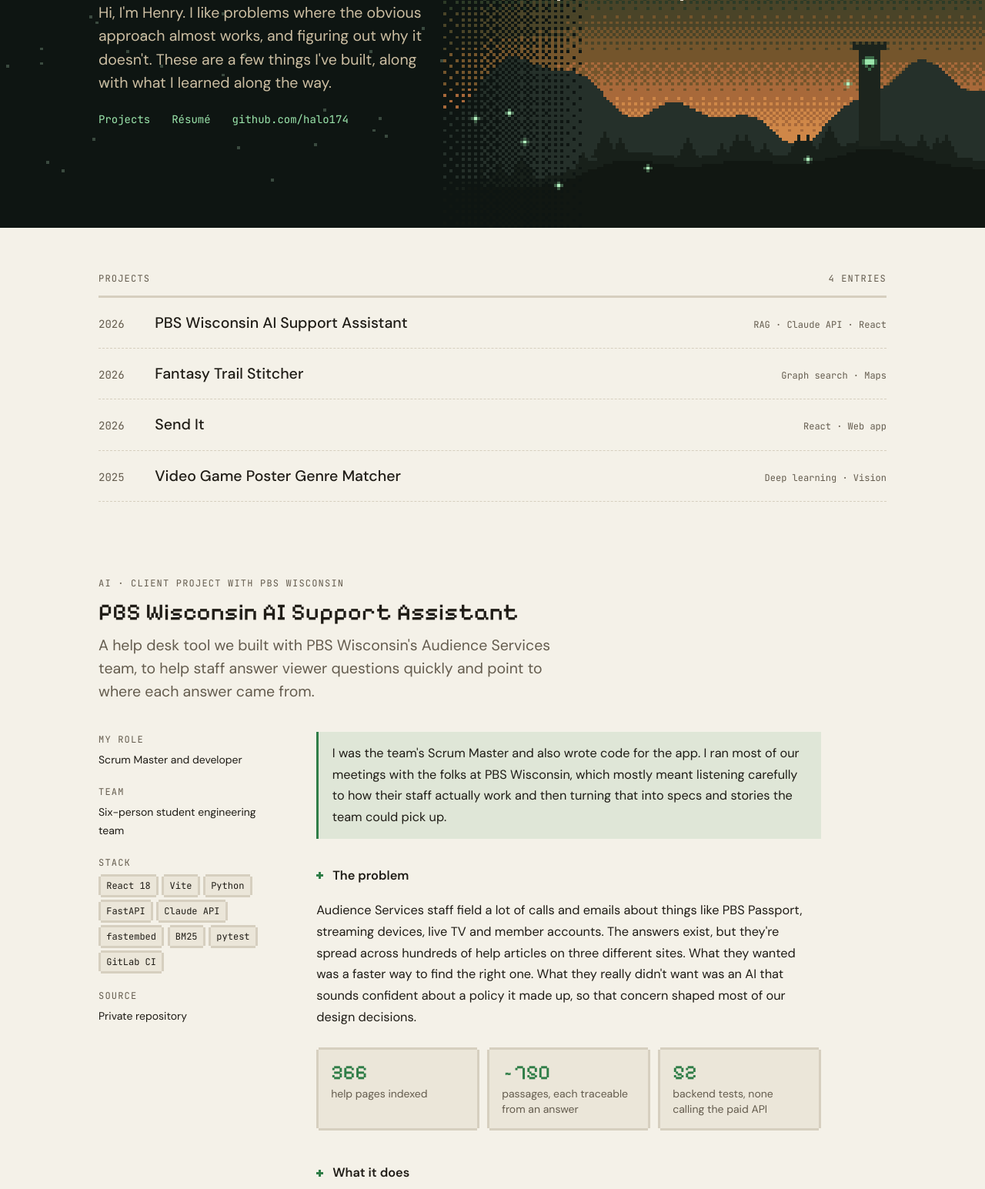
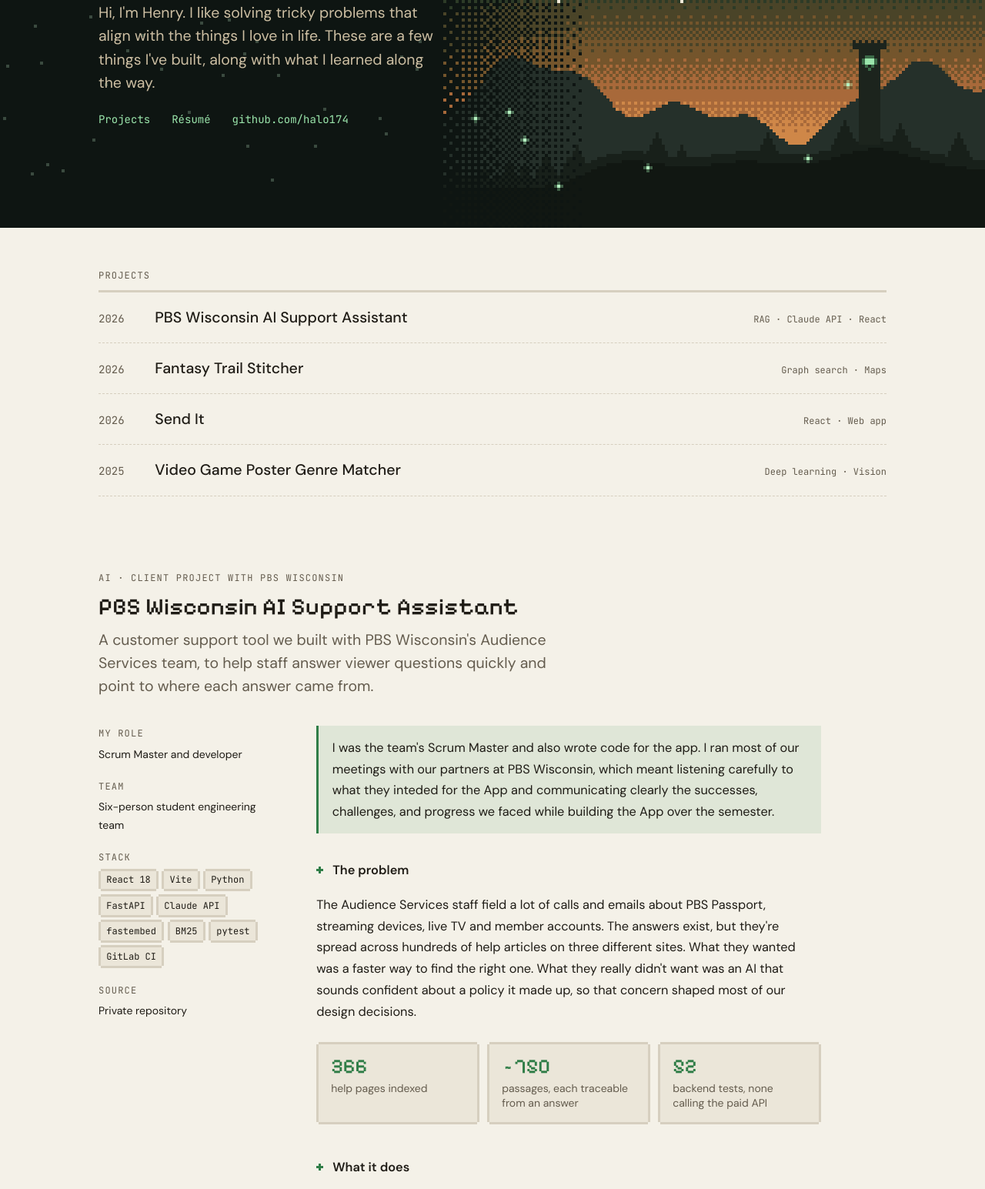
Before and after one commit to halo174/halo174.github.io, a plain HTML site: page index.html in a window 1280 px wide. Shown: the part 252-1797 px from the top of the page at 77% size. Drawn offline with Linux system fonts and the light colour scheme.

Commit message:
made edits and fixed stuff

```diff
--- a/index.html
+++ b/index.html
@@ -172,7 +172,7 @@ footer .wrap { display: flex; flex-wrap: wrap; justify-content: space-between; g
   <div class="wrap">
     <span class="label"><span class="gem">◆</span>&nbsp; Software engineer · Madison, WI</span>
     <h1>Henry Keeler</h1>
-    <p class="intro">Hi, I'm Henry. I like problems where the obvious approach almost works, and figuring out why it doesn't. These are a few things I've built, along with what I learned along the way.</p>
+    <p class="intro">Hi, I'm Henry. I like solving tricky problems that align with the things I love in life. These are a few things I've built, along with what I learned along the way.</p>
     <div class="links">
       <a href="#projects">Projects</a>
       <a href="https://docs.google.com/document/d/1Nr9_P3UoWjgyEB6uvb-1aSvs8XraqKjAKHJQ6kfsMBI/edit?usp=drive_link">Résumé</a>
@@ -185,7 +185,6 @@ footer .wrap { display: flex; flex-wrap: wrap; justify-content: space-between; g
   <section class="index wrap" id="projects" aria-labelledby="index-title">
     <div class="index-head">
       <h2 id="index-title" class="label">Projects</h2>
-      <span class="label">4 entries</span>
     </div>
     <ol>
       <li><a href="#pbs"><span class="i-year">2026</span><span class="i-name">PBS Wisconsin AI Support Assistant</span><span class="i-tags">RAG · Claude API · React</span></a></li>
@@ -201,7 +200,7 @@ footer .wrap { display: flex; flex-wrap: wrap; justify-content: space-between; g
       <div class="p-top">
         <span class="label">AI · Client project with PBS Wisconsin</span>
         <h2>PBS Wisconsin AI Support Assistant</h2>
-        <p class="lede">A help desk tool we built with PBS Wisconsin's Audience Services team, to help staff answer viewer questions quickly and point to where each answer came from.</p>
+        <p class="lede">A customer support tool we built with PBS Wisconsin's Audience Services team, to help staff answer viewer questions quickly and point to where each answer came from.</p>
       </div>
 
       <div class="p-grid">
@@ -214,11 +213,11 @@ footer .wrap { display: flex; flex-wrap: wrap; justify-content: space-between; g
 
         <div class="body">
           <div class="role">
-            <p>I was the team's Scrum Master and also wrote code for the app. I ran most of our meetings with the folks at PBS Wisconsin, which mostly meant listening carefully to how their staff actually work and then turning that into specs and stories the team could pick up.</p>
+            <p>I was the team's Scrum Master and also wrote code for the app. I ran most of our meetings with our partners at PBS Wisconsin, which meant listening carefully to what they inteded for the App and communicating clearly the successes, challenges, and progress we faced while building the App over the semester.</p>
           </div>
 
           <h3>The problem</h3>
-          <p>Audience Services staff field a lot of calls and emails about things like PBS Passport, streaming devices, live TV and member accounts. The answers exist, but they're spread across hundreds of help articles on three different sites. What they wanted was a faster way to find the right one. What they really didn't want was an AI that sounds confident about a policy it made up, so that concern shaped most of our design decisions.</p>
+          <p>The Audience Services staff field a lot of calls and emails about PBS Passport, streaming devices, live TV and member accounts. The answers exist, but they're spread across hundreds of help articles on three different sites. What they wanted was a faster way to find the right one. What they really didn't want was an AI that sounds confident about a policy it made up, so that concern shaped most of our design decisions.</p>
 
           <div class="readouts" role="list">
             <div class="readout pxbox" role="listitem"><b>366</b><span>help pages indexed</span></div>
@@ -269,7 +268,7 @@ footer .wrap { display: flex; flex-wrap: wrap; justify-content: space-between; g
         </dl>
 
         <div class="body">
-          <p>The idea is simple: Frodo's road from Bag End to Mount Doom is about 2,865 km, so what if you walked it for real, 5 or 10 km at a time near home? You choose how far you want to go today, the app plans a real route of that length, and your progress carries over to the next walk.</p>
+          <p>Imagine going on the same journey as Frodo. From the Shire to Moria, from Moria to Mount Doom. This would be awesome! While you can't walk the exact route, how about walking the distance little by little every day in your own city!</p>
           <p>When a walk reaches a stop on the journey, the route bends through a real place that fits it. From the Arboretum, the Dead Marshes land in Gardner Marsh, and from campus, Lothlórien lands in Muir Woods. It works in any US city, too: the app downloads that city's map the first time someone walks there and saves it for next time.</p>
           <p>Underneath all of that is a routing problem that turned out to be more interesting than I expected. Finding the shortest path between two points is a solved problem. Finding a path of a <em>specific</em> length is a lot harder, and most of this project is me working out why.</p>
 
@@ -306,7 +305,7 @@ footer .wrap { display: flex; flex-wrap: wrap; justify-content: space-between; g
       <div class="p-top">
         <span class="label">Web app · 2026</span>
         <h2>Send It</h2>
-        <p class="lede">A simple tracker for rock climbers to keep a log of the routes they've tried, are working on and have finished.</p>
+        <p class="lede">A simple tracker for rock climbers to keep a log of the routes they've attempted, are projecting, or have sent.</p>
       </div>
       <div class="p-grid">
         <dl class="facts">
@@ -334,7 +333,7 @@ footer .wrap { display: flex; flex-wrap: wrap; justify-content: space-between; g
         <dl class="facts">
           <div><dt class="label">Stack</dt><dd class="chips"><span class="chip pxbox">TensorFlow</span><span class="chip pxbox">Keras</span><span class="chip pxbox">scikit-learn</span><span class="chip pxbox">Jupyter</span></dd></div>
           <div><dt class="label">Team</dt><dd>Group project</dd></div>
-          <div><dt class="label">Links</dt><dd class="links"><a href="https://github.com/halo174/videogame_poster_genre_matcher">Notebooks on GitHub</a></dd></div>
+          <div><dt class="label">Links</dt><dd class="links"><a href="https://github.com/halo174/videogame_poster_genre_matcher">You can view the Notebooks on GitHub to see the algorithms in action</a></dd></div>
         </dl>
         <div class="body">
           <p>Cover art is designed to tell you what kind of game you're looking at, so we wondered how much of that a model could pick up across ten genres, from Action and Role-Playing to Puzzle and Simulation.</p>
```
